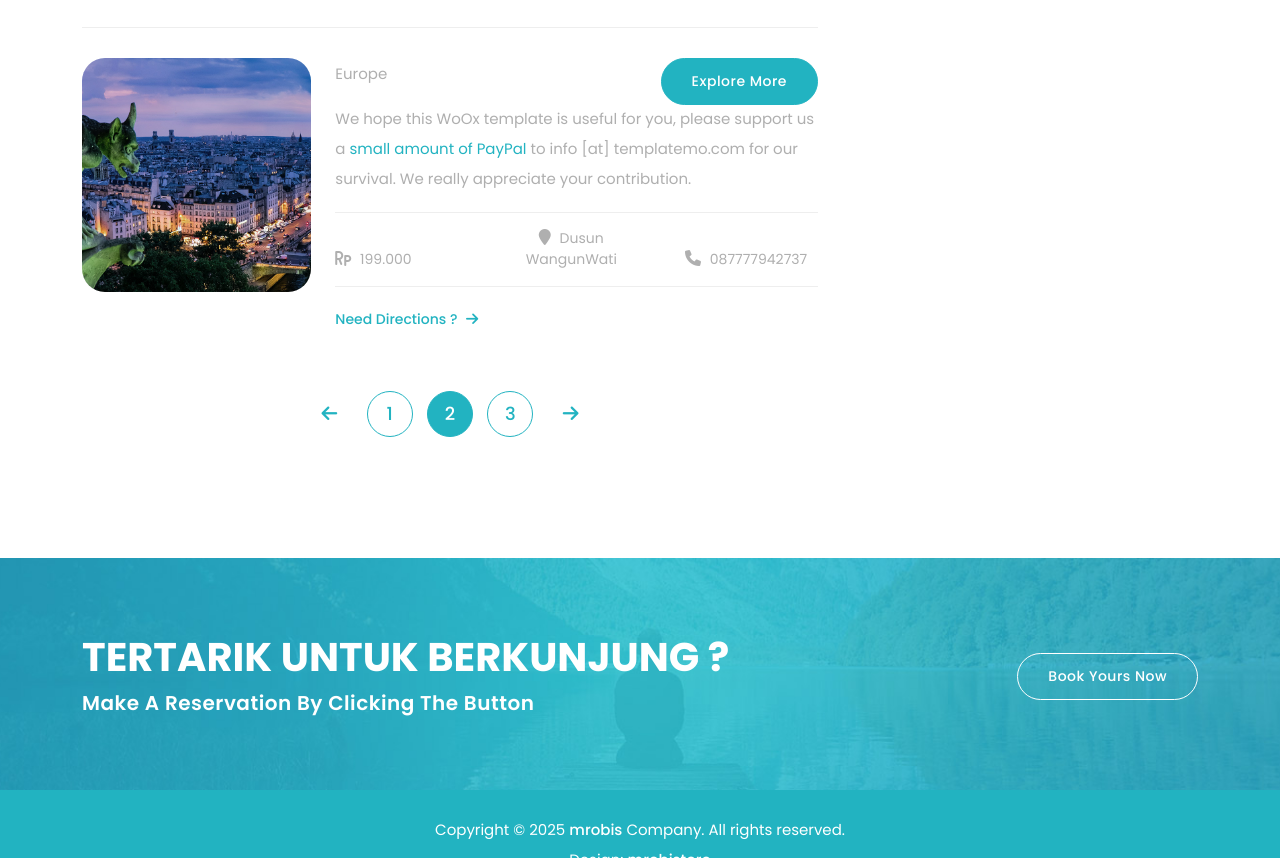
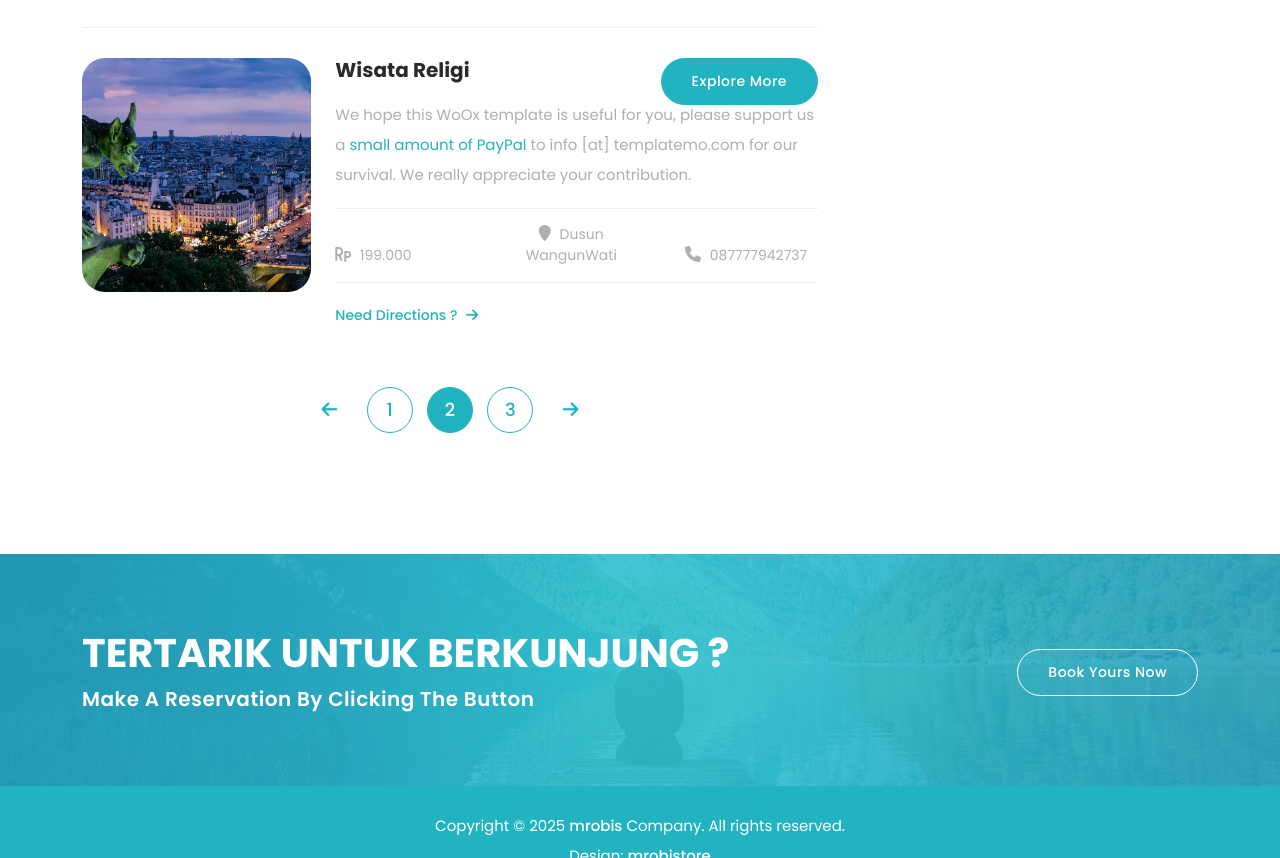
Before and after one commit to mrobistore/webdesa, a plain HTML site: page index.html in a window 1280 px wide. Shown: the part 1899-2757 px from the top of the page. Drawn offline with nearby package versions, Linux system fonts and the light colour scheme.

Commit message:
update index.html

```diff
--- a/index.html
+++ b/index.html
@@ -321,8 +321,8 @@ https://templatemo.com/tm-580-woox-travel
                     </div>
                     <div class="col-lg-8 col-sm-7">
                       <div class="right-content">
-                        <h4></h4>
-                        <span>Europe</span>
+                        <h4>Wisata Religi</h4>
+                        <span></span>
                         <div class="main-button">
                           <a href="about.html">Explore More</a>
                         </div>
```
